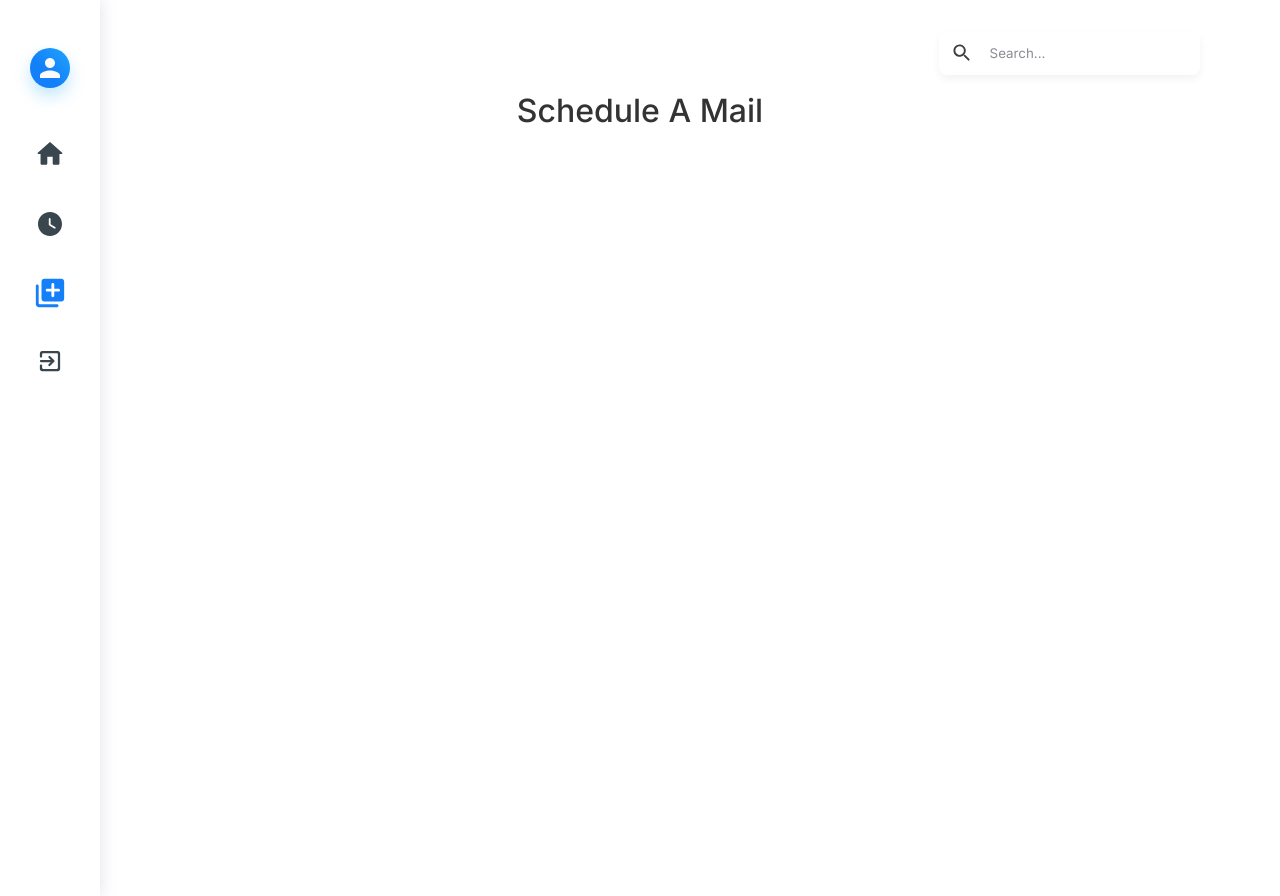
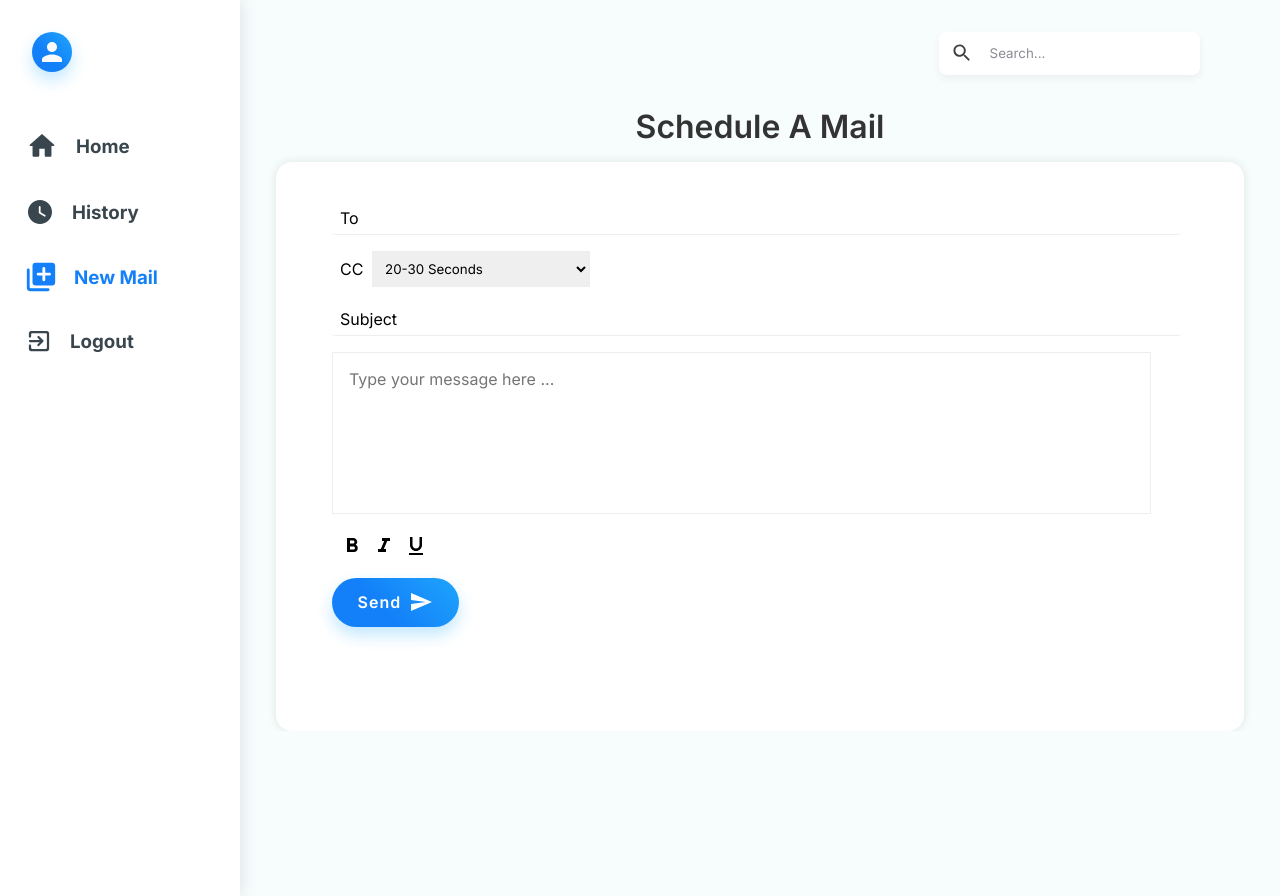
Before and after one commit to skg1998/MailSheduling, a React (Create React App) app in the folder client/: page /new_mail in a window 1280 px wide. Before the commit the page ends 811 px from the top, so only its background shows below. Built offline with nearby package versions, Linux system fonts and the light colour scheme; no server answers.

Commit message:
new_mail_form

```diff
--- a/client/src/Dashboard/Body.css
+++ b/client/src/Dashboard/Body.css
@@ -12,39 +12,40 @@
     border-radius: 50px;
   }
   ::-webkit-scrollbar-thumb:hover {
-      background: #000;
+    background: #2d3748;
   }
   ::-webkit-scrollbar-thumb:active {
-    background: #000000;
+    background: #2d3748;
   }
   ::-webkit-scrollbar-track {
-      border: 0px none #ffffff;
+    background: rgba(143, 143, 143, 0.5);
+    border: 0px none transparent;
     border-radius: 50px;
   }
-
+  ::-webkit-scrollbar-track:hover {
+    background:transparent;
+  }
+  ::-webkit-scrollbar-track:active {
+    background: transparent;
+  }
   ::-webkit-scrollbar-corner {
     background: transparent;
   }
 
 .body{
     max-width: 100%;
-    height: 74vh;
+    height: 80vh;
     overflow: hidden;
     position: relative;
-    padding: 4rem;
     display: flex;
-    justify-content: end;
-    align-items: flex-end;
     flex-direction: column;
+    align-items: center;
     margin-top: 1rem;
 }
 .body .title{
-    position: absolute;
-    top: 0;
     font-size: 2rem;
-    left: 50%;
-    transform: translateX(-50%);
-    font-weight: 500;
+    margin: 1rem 0;
+    font-weight: 600;
     color: #333;
     text-transform: capitalize;
 }
@@ -53,9 +54,10 @@
     height: 100%;
     padding: 1rem;
     border-radius: 1rem;
-    box-shadow: 0 0 10px rgba(0,0,0,0.1);
+    box-shadow: 0 0 0.6rem rgba(0,0,0,0.1);
     overflow-y: scroll;
     position: relative;
+    background: #fff;
 }
 .line-clamp-1{
     display: -webkit-box;
@@ -142,25 +144,16 @@ flex: 0.4;
     height: 200px;
     filter: drop-shadow(2px, 2px, 15px, rgba(0,0,0,0.2));
 }
-@media(max-width: 1024px){
-    .body{
-        padding:3rem;
-    }
-}
+
 @media (max-width: 767.98px) {
     .body{
         margin:auto;
         position: relative;
-        padding: 3rem 1rem;
-    }
-    .body .title{
-        left: 1.5rem;
-        font-size: 1.8rem;
-        transform: translateX(0);
+        padding: 0;
     }
 .body .mailBox{
    overflow-x: scroll;
-   width: 100%;
+   width: 90%;
 }
 
 .row td{
--- a/client/src/Dashboard/Body.js
+++ b/client/src/Dashboard/Body.js
@@ -1,6 +1,7 @@
 import React from 'react'
 import './Body.css'
 import MailTable from './MailTable'
+import NewMail from './NewMail'
 
 function Body({ title, type }) {
 
@@ -10,7 +11,7 @@ function Body({ title, type }) {
             {
                 type === 'new_mail' ?
                     <>
-                        {/* <NewMail /> */}
+                        <NewMail />
                     </>
                     :
                     <MailTable type={type} />
--- a/client/src/Dashboard/Dashboard.js
+++ b/client/src/Dashboard/Dashboard.js
@@ -8,9 +8,12 @@ import SingleMail from './SingleMail'
 function Dashboard() {
     return (
         <>
+            {/* <SingleMail /> */}
+            <main>
             <Sidebar />
+            <div style={{width: '100%'}}>
             <Header />
-            {/* <SingleMail /> */}
+
             <Route exact path="/">
                 <Body title="Your Scheduled Mails" type="pending" />
             </Route>
@@ -20,6 +23,8 @@ function Dashboard() {
             <Route exact path="/history">
                 <Body title="Your Mail History" type="sent" />
             </Route>
+            </div>
+            </main>
         </>
     )
 }
--- a/client/src/Dashboard/Header.js
+++ b/client/src/Dashboard/Header.js
@@ -1,4 +1,4 @@
-import Reactm, { useContext } from "react";
+import React, { useContext } from "react";
 import { UserContext } from '../App'
 import "./Header.css";
 import SearchRoundedIcon from "@material-ui/icons/SearchRounded";
--- a/client/src/Dashboard/MailTable.js
+++ b/client/src/Dashboard/MailTable.js
@@ -3,7 +3,7 @@ import { getData } from '../request';
 import blank from '../assets/file.png'
 import TableRow from './TableRow';
 import { motion } from 'framer-motion';
-import { container, pageTransition, pageZoom } from '../util';
+import { container, pageTransition } from '../util';
 
 
 function MailTable({ type }) {
--- /dev/null
+++ b/client/src/Dashboard/NewMail.css
@@ -0,0 +1,77 @@
+.mail__form{
+    display: flex;
+    justify-content: center;
+    flex-direction: column;
+    padding:1rem 2em;
+    position: relative;
+}
+.mail__form div{
+    width: 100%;
+    padding: 0.5rem;
+    position: relative;
+}
+.mail__form div input{
+    border: none;
+    border-bottom: 1px solid #eee;
+    outline: none;
+    padding: 0.5rem 1rem;
+    padding-left: 3rem;
+    width: 90%;
+    border-radius:0.2rem ;
+}
+.mail__form div label{
+    position: absolute;
+    top: 50%;
+    left: 1rem;
+    transform: translateY(-50%);
+}
+.mail__form div textarea{
+    width: 90%;
+    height: 8rem;
+    border: 1px solid #eee;
+    padding: 1rem;
+    font-size: 1rem;
+    resize: none;
+    outline: none;
+}
+.mail__form .selectInput{
+    padding: 0.5rem 1rem;
+    padding-left: 3rem;
+    width: 25%;
+    border-radius:0.2rem ;
+}
+.mail__form .selectInput select{
+    border: 1px solid #eee;
+    outline: none;
+    width: 100%;
+    padding: 0.5rem;
+}
+.mail__form .selectInput select option {
+    padding: 0.5rem;
+    font-size: 1rem;
+    border: none;
+    outline: none;
+}
+.mail__form div .btn{
+    padding: 0.8rem 1.6rem;
+    border: none;
+    cursor: pointer;
+    outline: none;
+    border-radius: 10rem;
+    font-size: 1rem;
+    color: #fff;
+    font-weight: 600;
+    letter-spacing: 1px;
+    display: flex;
+align-items: center;
+}
+
+.mail__form .formIcon{
+    margin: 0 0.5rem;
+    margin-right: 0;
+    cursor: pointer;
+}
+.mail__form .formIcon:hover{
+    transition: 0.2s;
+    transform: scale(1.1);
+}
--- /dev/null
+++ b/client/src/Dashboard/NewMail.js
@@ -0,0 +1,64 @@
+import { motion } from 'framer-motion'
+import React from 'react'
+import { container, pageTransition } from '../util'
+import './NewMail.css'
+import FormatBoldIcon from '@material-ui/icons/FormatBold';
+import FormatItalicIcon from '@material-ui/icons/FormatItalic';
+import FormatUnderlinedIcon from '@material-ui/icons/FormatUnderlined';
+import SendIcon from '@material-ui/icons/Send';
+
+
+function NewMail() {
+    return (
+        <motion.div
+            initial="initial"
+            animate="in"
+            exit="out"
+            variants={container}
+            transition={pageTransition}
+            className="mailBox">
+            <div className="mail__form">
+                <div>
+                    <label htmlFor="#to">To </label>
+                    <input type="text" id="to" />
+                </div>
+                <div className="selectInput">
+                    <label htmlFor="#cc">CC</label>
+                    <select name="" id="">CCNme
+                        <option value="second">20-30 Seconds</option>
+                        <option value="week">A Week</option>
+                        <option value="month">A Month</option>
+                        <option value="year">A Year</option>
+                    </select>
+
+                </div>
+                <div>
+                    <label htmlFor="subject">Subject</label>
+                    <input type="text" id="subject" />
+                </div>
+                <div>
+                    <textarea placeholder="Type your message here ...">
+
+                    </textarea>
+                </div>
+                <div>
+                    <FormatBoldIcon className="formIcon" />
+                    <FormatItalicIcon className="formIcon" />
+                    <FormatUnderlinedIcon className="formIcon" />
+                </div>
+                <div>
+                    <motion.button
+                        whileHover={{ scale: 1.05, transition: { duration: 0.1 } }}
+                        whileTap={{ scale: 0.95, transition: { duration: 0.1 } }}
+                        className="btn btn-bg"
+                        type="submit">
+                        Send
+                        <SendIcon className="formIcon" />
+                    </motion.button>
+                </div>
+            </div>
+        </motion.div>
+    )
+}
+
+export default NewMail
--- a/client/src/Dashboard/Sidebar.css
+++ b/client/src/Dashboard/Sidebar.css
@@ -1,39 +1,50 @@
 .sidebar {
-    min-width: 5rem;
-    width: clamp(80px, 10vw, 100px);
+    min-width: 15rem;
     height: 100vh;
-    position: fixed;
+    position: relative;
     z-index: 99;
-    top: 0;
-    left: 0;
     box-shadow: 0 0 1rem rgba(106, 106, 141, 0.2);
     background: #fff;
     display: flex;
     flex-flow: column nowrap;
     align-items: center;
     padding: 3rem 0;
+    overflow-x: hidden;
   }
   .sidebar::-webkit-scrollbar {
     display: none;
   }
   .sidebar__icon {
-    width: 3rem;
-    height: auto;
-    box-shadow: 0 0 1.5rem rgba(0, 0, 0, 0.15);
+    position: absolute !important;
+    top: 2rem;
+    left: 2rem;
     cursor: pointer;
+    z-index: 1000;
+
   }
   .sidebar__menu {
-      margin-top: 2rem;
+      margin-top: 4rem;
     display: flex;
     flex-flow: column nowrap;
+    width: 100%;
   }
   .sidebar__menuItem {
-    margin: 1rem auto;
+    padding: 1rem 1.5rem;
     position: relative;
+    width: 100%;
+    display: flex;
+    align-items: center;
+    text-decoration: none;
+  }
+  .sidebar__menu h3{
+    margin-left: 1rem;
   }
   .sidebar__menuIcon {
     transform: scale(0.9);
     transition: all 0.2s cubic-bezier(0.4, 0, 0.2, 1) !important;
+  }
+  .sidebar__menuItem.active h3 {
+    color: #1380F9;
   }
   .sidebar__menuItem.active .sidebar__menuIcon {
     transform: scale(1);
@@ -44,33 +55,7 @@
   .sidebar__menuItem:hover .sidebar__menuIcon {
     transform: scale(1.05);
   }
-  .sidebar__menuItem .sidebar__itemValue {
-    position: absolute;
-    padding: 4px 4px 5px 4px;
-    font-size: 10px;
-    text-align: center;
-    min-width: 18px;
-    height: 19px;
-    background: #f90;
-    color: #fff;
-    font-weight: 700;
-    left: calc(100% - 12px);
-    bottom: calc(100% - 12px);
-    margin: 0;
-    border-radius: 99px;
-  }
-  .sidebar__avatar {
-    width: 3rem;
-    height: 3rem;
-    border-radius: 99px;
-    box-shadow: 0 0.5rem 0.5rem rgba(26, 26, 44, 0.05);
-    transition: all 0.2s;
-    object-fit: contain;
-  }
-  .sidebar__avatar:hover {
-    box-shadow: 0 0.5rem 0.75rem rgba(26, 26, 44, 0.15);
-    transition: scale(1.05);
-  }
+
   .app__toolTip {
     border-radius: 0.5rem !important;
     box-shadow: 0.25rem 0.25rem 0.5rem rgba(0, 0, 0, 0.15) !important;
@@ -81,25 +66,12 @@
 
   @media (max-width: 767.98px) {
     .sidebar {
-      width: 80px;
-      transform: translateX(-80px);
-      padding: 1.5rem 0;
+      position: absolute;
+      left: -15rem ;
       transition: all 0.2s;
     }
     .sidebar.active {
-      transform: translateX(0);
+      left: 0;
     }
-    .sidebar__icon {
-      transform: translateX(80px);
-      transition: all 0.2s;
-      width: 2.5rem;
-      padding: 0.5rem;
-      border-radius: 99px;
-      box-shadow: 0 0.25rem 0.5rem rgba(26, 26, 44, 0.1);
-      background: #fff;
-    }
-    .sidebar.active .sidebar__icon {
-      transform: translateX(0);
-      box-shadow: 0;
-    }
+
   }
--- a/client/src/Dashboard/Sidebar.js
+++ b/client/src/Dashboard/Sidebar.js
@@ -25,13 +25,14 @@ function Sidebar() {
     setSidebarActive((sidebarActive) => !sidebarActive);
 
   return (
-    <div className={`sidebar ${sidebarActive ? "active" : ""}`}>
+    <>
       {
         state ?
-          <Avatar className="btn-bg"> {state.username[0]} </Avatar>
+          <Avatar className="sidebar__icon btn-bg" onClick={toggleSidebar}> {state.username[0]} </Avatar>
           :
-          <Avatar className="btn-bg"></Avatar>
+          <Avatar className="sidebar__icon btn-bg" onClick={toggleSidebar}></Avatar>
       }
+    <div className={`sidebar ${sidebarActive ? "active" : ""}`}>
       {/* <img src={logo} className="sidebar__icon" onClick={toggleSidebar} alt="" /> */}
       <div className="sidebar__menu">
         <NavLink
@@ -46,7 +47,7 @@ function Sidebar() {
           <HomeRoundedIcon
             className="sidebar__menuIcon"
             style={iconStyle(36)}
-          />
+          /> <h3>Home</h3>
         </NavLink>
         <NavLink
           to="/history"
@@ -59,7 +60,7 @@ function Sidebar() {
           <WatchLaterRoundedIcon
             className="sidebar__menuIcon"
             style={iconStyle(32)}
-          />
+          /> <h3>History</h3>
         </NavLink>
         <NavLink
           to="/new_mail"
@@ -74,7 +75,7 @@ function Sidebar() {
             className="sidebar__menuIcon"
             style={iconStyle(34)
             }
-          />
+          /> <h3>New Mail</h3>
         </NavLink>
         <NavLink
           to="/logout"
@@ -87,7 +88,7 @@ function Sidebar() {
           <ExitToAppRoundedIcon
             className="sidebar__menuIcon"
             style={iconStyle(30)}
-          />
+          /> <h3>Logout</h3>
         </NavLink>
       </div>
       {/* <ReactTooltip
@@ -98,6 +99,7 @@ function Sidebar() {
         effect="solid"
       /> */}
     </div>
+    </>
   );
 }
 export default Sidebar;
--- a/client/src/index.css
+++ b/client/src/index.css
@@ -2,6 +2,10 @@
   margin: 0;
   padding: 0;
   font-family: 'Inter', sans-serif;
+}
+body{
+  background: rgb(247, 252, 252);
+  overflow:hidden;
 }
 .h-text, h1, h2, h3, h4, h5,h6{
   color: #39464d;
@@ -17,3 +21,7 @@
         box-shadow: 0 0.5rem 1rem #1ea5fc45;
       border-radius: 40px;
 }
+
+main{
+  display: flex;
+}
--- a/client/src/util.js
+++ b/client/src/util.js
@@ -1,8 +1,3 @@
-import { useLocation } from "react-router-dom";
-
-const useQuery = () => {
-  return new URLSearchParams(useLocation().search);
-};
 
 const shuffleArray = (array) => {
   let shuffled = [...array];
@@ -84,7 +79,6 @@ const errorAnim = {
 };
 
 export {
-  useQuery,
   errorAnim,
   pageTransition,
   pageZoom,
```
Lines whose indentation alone changed are shown as unchanged.
